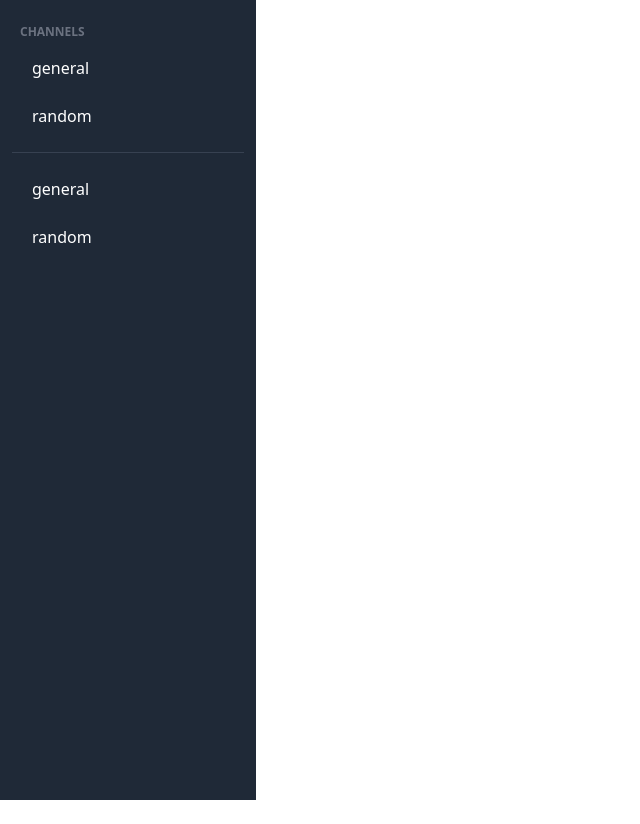
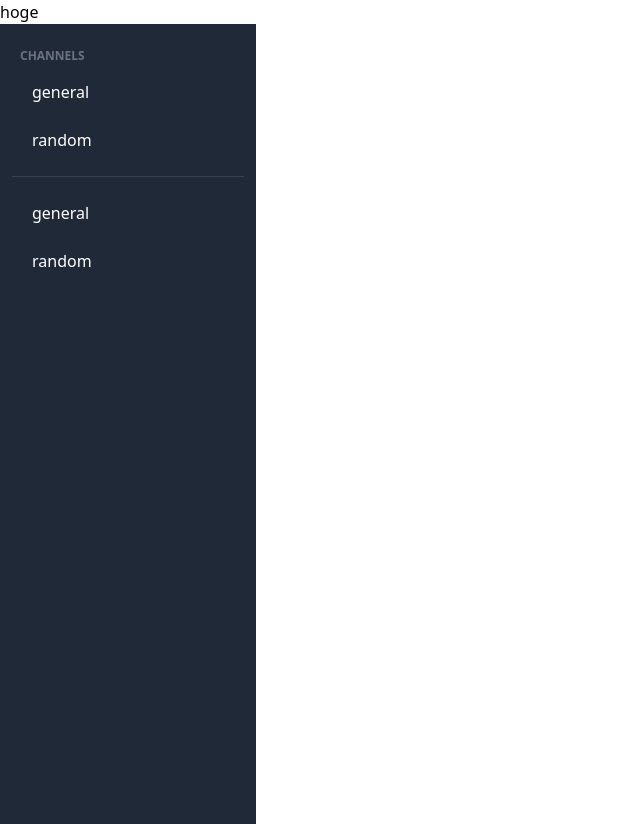
Before and after one commit to tsudo42/trascen, a Next.js app in the folder srcs/frontend/: page /chat2 in a window 1280 px wide. Shown: the whole page, without its empty margins (0-640 px from the left). Before the commit the page ends 800 px from the top, so only its background shows below. Built offline with nearby package versions, Linux system fonts and the light colour scheme.

Commit message:
:bug: sidebar が navbar と重なってしまっていたため修正

```diff
--- a/srcs/frontend/app/chat2/page.tsx
+++ b/srcs/frontend/app/chat2/page.tsx
@@ -6,7 +6,7 @@ const Messages = () => {
     <>
       <aside
         id="separator-sidebar"
-        className="fixed left-0 top-0 z-40 h-screen w-64 -translate-x-full transition-transform sm:translate-x-0"
+        className="left-0 top-0 z-40 h-screen w-64 -translate-x-full transition-transform sm:translate-x-0"
         aria-label="Sidebar"
       >
         <div className="h-full overflow-y-auto bg-gray-800 px-3 py-4 ">
```
